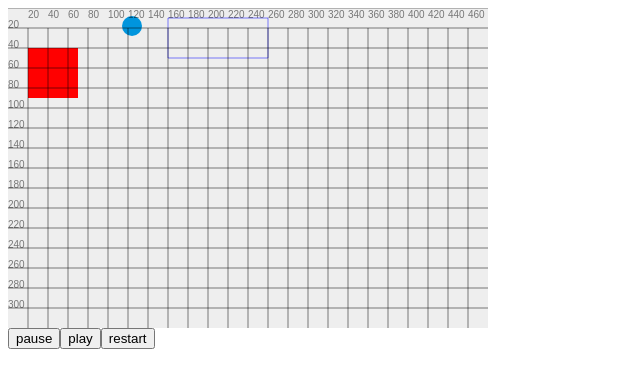
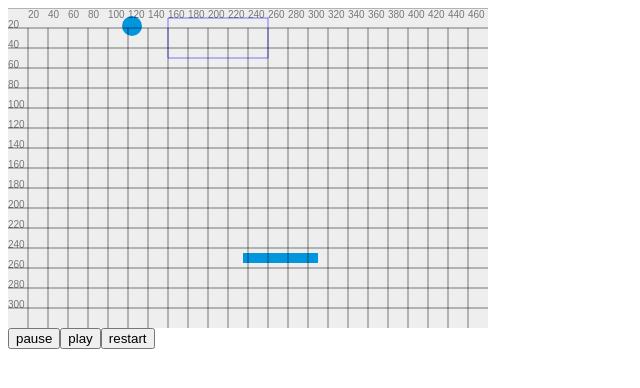
Before and after one commit to alexf101/breakout, a React app: page / in a window 1280 px wide. Shown: the top 388 px of the page, without its empty margins (0-640 px from the left). Built offline with nearby package versions, Linux system fonts and the light colour scheme.

Commit message:
Add a keypad controllable paddle.

```diff
--- a/src/classes/Game.ts
+++ b/src/classes/Game.ts
@@ -7,10 +7,19 @@ export class Game {
     ball: TheBall;
     t: number;
     lastT: number;
+    rightKeyPressed: boolean = false;
+    leftKeyPressed: boolean = false;
+    paddle: ThePaddle;
     constructor(ctx: CanvasRenderingContext2D) {
         this.ctx = ctx;
         this.canvas = ctx.canvas;
         this.reset();
+        document.addEventListener("keydown", this.keyDownHandler, false);
+        document.addEventListener("keyup", this.keyUpHandler, false);
+    }
+    teardown() {
+        document.removeEventListener("keydown", this.keyDownHandler, false);
+        document.removeEventListener("keyup", this.keyUpHandler, false);
     }
     reset() {
         this.ball = new TheBall(
@@ -19,6 +28,11 @@ export class Game {
             this.canvas.height - 30
         );
         this.ball.motions.linear = new LinearMotion(this.ball, 2 / 10, -2 / 10);
+        this.paddle = new ThePaddle(
+            this.ctx,
+            (this.canvas.width - 10) / 2,
+            this.ctx.canvas.height - 75
+        );
         this.start();
     }
     start() {
@@ -39,6 +53,7 @@ export class Game {
         this.lastT = now;
 
         this.ball.step(dt);
+        this.paddle.step(dt);
         this.clear();
         this.draw(dt);
     }
@@ -47,9 +62,42 @@ export class Game {
     }
     draw(dt: number) {
         this.ball.draw();
-        drawRect(this.ctx);
+        this.paddle.draw();
         drawBlueRect(this.ctx);
         showCoords(this.ctx);
+    }
+    keyDownHandler = (key: KeyboardEvent) => {
+        if (key.key === "ArrowRight") {
+            this.rightKeyPressed = true;
+        } else if (key.key === "ArrowLeft") {
+            this.leftKeyPressed = true;
+        }
+        this.updateControlled();
+    };
+    keyUpHandler = (key: KeyboardEvent) => {
+        if (key.key === "ArrowRight") {
+            this.rightKeyPressed = false;
+        } else if (key.key === "ArrowLeft") {
+            this.leftKeyPressed = false;
+        }
+        this.updateControlled();
+    };
+    updateControlled() {
+        if (this.rightKeyPressed) {
+            this.paddle.motions.linear = new LinearMotion(
+                this.paddle,
+                7 / 10,
+                0
+            );
+        } else if (this.leftKeyPressed) {
+            this.paddle.motions.linear = new LinearMotion(
+                this.paddle,
+                -7 / 10,
+                0
+            );
+        } else {
+            this.paddle.motions.linear = null;
+        }
     }
 }
 
@@ -166,6 +214,18 @@ class TheBall extends CanvasObject {
     }
 }
 
+class ThePaddle extends CanvasObject {
+    paddleHeight = 10;
+    paddleWidth = 75;
+    draw() {
+        this.ctx.beginPath();
+        this.ctx.rect(this.x, this.y, this.paddleWidth, this.paddleHeight);
+        this.ctx.fillStyle = "#0095DD";
+        this.ctx.fill();
+        this.ctx.closePath();
+    }
+}
+
 function drawLine(
     ctx: CanvasRenderingContext2D,
     x: number,
@@ -179,14 +239,6 @@ function drawLine(
     ctx.stroke();
 }
 
-function drawRect(ctx: CanvasRenderingContext2D) {
-    ctx.beginPath();
-    ctx.rect(20, 40, 50, 50);
-    ctx.fillStyle = "#FF0000";
-    ctx.fill();
-    ctx.closePath();
-}
-
 function drawBlueRect(ctx: CanvasRenderingContext2D) {
     ctx.beginPath();
     ctx.rect(160, 10, 100, 40);
--- a/src/components/CanvasGame.tsx
+++ b/src/components/CanvasGame.tsx
@@ -26,6 +26,7 @@ export class CanvasGame extends React.Component<CanvasGameProps> {
                         } else {
                             if (this.game) {
                                 this.game.pause();
+                                this.game.teardown();
                             }
                         }
                     }}
```
